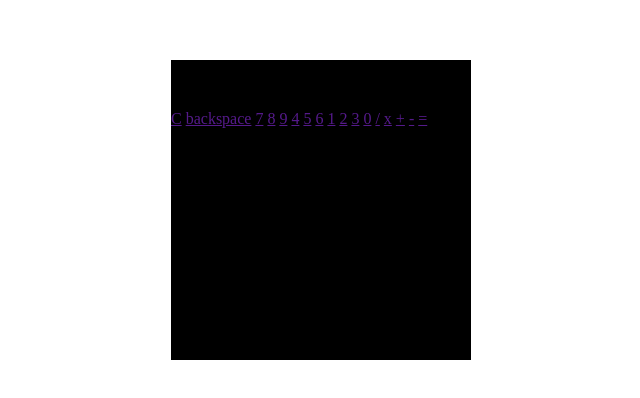
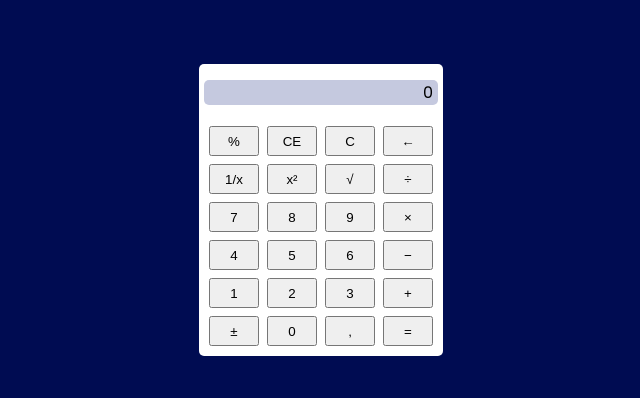
Before and after one commit to JhosefMatheus/WebCalculator, a plain HTML site: page index.html in a window 1280 px wide. Shown: the part 190-588 px from the top of the page, without its empty margins (319-959 px from the left). Drawn offline with Linux system fonts and the light colour scheme.

Commit message:
reformulando estilo dos botões e iniciando o script

```diff
--- a/index.html
+++ b/index.html
@@ -3,6 +3,9 @@
 <head>
     <meta charset="UTF-8">
     <meta name="viewport" content="width=device-width, initial-scale=1.0">
+    <link rel="preconnect" href="https://fonts.googleapis.com">
+    <link rel="preconnect" href="https://fonts.gstatic.com" crossorigin>
+    <link href="https://fonts.googleapis.com/css2?family=Poppins&display=swap" rel="stylesheet">
     <link rel="stylesheet" href="style.css">
     <title>Calculadora</title>
 </head>
@@ -11,25 +14,46 @@
         <div class="tela-calculadora">
             <p class="texto-tela">0</p>
         </div>
-        <div class="botoes-calculadora">
-            <a href="" class="botao">C</a>
-            <a href="" class="botao">backspace</a>
-            <a href="" class="botao">7</a>
-            <a href="" class="botao">8</a>
-            <a href="" class="botao">9</a>
-            <a href="" class="botao">4</a>
-            <a href="" class="botao">5</a>
-            <a href="" class="botao">6</a>
-            <a href="" class="botao">1</a>
-            <a href="" class="botao">2</a>
-            <a href="" class="botao">3</a>
-            <a href="" class="botao">0</a>
-            <a href="" class="botao">/</a>
-            <a href="" class="botao">x</a>
-            <a href="" class="botao">+</a>
-            <a href="" class="botao">-</a>
-            <a href="" class="botao">=</a>
-        </div>
+        <table class="botoes-calculadora">
+            <tr>
+                <td><input type="button" class="botao" value="%" onclick="buttonClick()"></td>
+                <td><input type="button" class="botao" value="CE" onclick="buttonClick()"></td>
+                <td><input type="button" class="botao" value="C" onclick="buttonClick()"></td>
+                <td><input type="button" class="botao" value="&#8592;" onclick="buttonClick()"></td>
+            </tr>
+            <tr>
+                <td><input type="button" class="botao" value="1/x" onclick="buttonClick()"></td>
+                <td><input type="button" class="botao" value="x&#178;" onclick="buttonClick()"></td>
+                <td><input type="button" class="botao" value="&#8730;" onclick="buttonClick()"></td>
+                <td><input type="button" class="botao" value="&#247;" onclick="buttonClick()"></td>
+            </tr>
+            <tr>
+                <td><input type="button" class="botao" value="7" onclick="buttonClick()"></td>
+                <td><input type="button" class="botao" value="8" onclick="buttonClick()"></td>
+                <td><input type="button" class="botao" value="9" onclick="buttonClick()"></td>
+                <td><input type="button" class="botao" value="&#215;" onclick="buttonClick()"></td>
+            </tr>
+            <tr>
+                <td><input type="button" class="botao" value="4" onclick="buttonClick()"></td>
+                <td><input type="button" class="botao" value="5" onclick="buttonClick()"></td>
+                <td><input type="button" class="botao" value="6" onclick="buttonClick()"></td>
+                <td><input type="button" class="botao" value="&#8722;" onclick="buttonClick()"></td>
+            </tr>
+            <tr>
+                <td><input type="button" class="botao" value="1" onclick="buttonClick()"></td>
+                <td><input type="button" class="botao" value="2" onclick="buttonClick()"></td>
+                <td><input type="button" class="botao" value="3" onclick="buttonClick()"></td>
+                <td><input type="button" class="botao" value="&#43;" onclick="buttonClick()"></td>
+            </tr>
+            <tr>
+                <td><input type="button" class="botao" value="&#177;" onclick="buttonClick()"></td>
+                <td><input type="button" class="botao" value="0" onclick="buttonClick()"></td>
+                <td><input type="button" class="botao" value="," onclick="buttonClick()"></td>
+                <td><input type="button" class="botao" value="&#61;" onclick="buttonClick()"></td>
+            </tr>
+        </table>
     </div>
+
+    <script src="script.js"></script>
 </body>
 </html>
--- /dev/null
+++ b/script.js
@@ -0,0 +1,8 @@
+var tela = document.querySelector('p.texto-tela')
+var botao = document.querySelectorAll('input.botao')
+
+function buttonClick() {
+    for (let i = 0; i < botao.values.length; i++) {
+        console.log(botao[i])
+    }
+}
--- a/style.css
+++ b/style.css
@@ -6,10 +6,34 @@ body {
   justify-content: center;
   align-items: center;
   margin: 0px;
+  background: #000c52;
 }
 
 .calculadora {
-  width: 300px;
-  height: 300px;
-  background: #000;
+  background: rgb(255, 255, 255);
+  font-family: "Poppins", sans-serif;
+  border-radius: 5px;
 }
+
+.tela-calculadora {
+  background-color: #c5c9df;
+  margin: 5px;
+  border-radius: 5px;
+}
+
+.texto-tela {
+  text-align: end;
+  margin-right: 5px;
+}
+
+.botoes-calculadora {
+  display: -ms-inline-grid;
+  margin: 5px;
+}
+
+.botao {
+  margin: 2px;
+  padding: 5px;
+  width: 50px;
+  height: 30px;
+}
```
